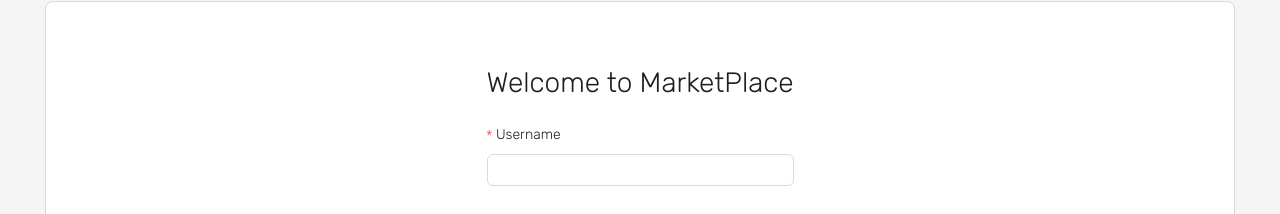
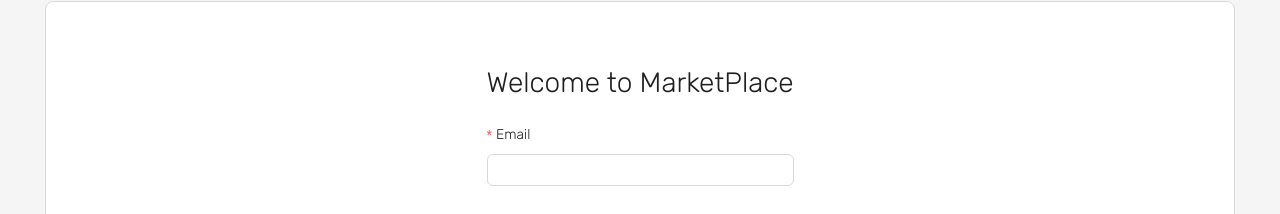
Before and after one commit to ACalderonT/marketplace-app, a React (Vite) app: page /logIn in a window 1280 px wide. Shown: the part 88-302 px from the top of the page. Built offline with nearby package versions, Linux system fonts and the light colour scheme.

Commit message:
Added user services III

```diff
--- a/package.json
+++ b/package.json
@@ -13,6 +13,7 @@
     "@ant-design/icons": "^5.3.7",
     "antd": "^5.19.0",
     "axios": "^1.7.2",
+    "jwt-decode": "^4.0.0",
     "react": "^18.3.1",
     "react-dom": "^18.3.1",
     "react-router-dom": "^6.24.1"
--- a/src/context/UserProvider.jsx
+++ b/src/context/UserProvider.jsx
@@ -12,19 +12,23 @@
         active: false
     }
 
-    const [user, setUser] = useState(initialUserState)
+    const [user, setUser] = useState(initialUserState);
+    const [token, setToken] = useState(null);
 
     const logOut = () => {
         setUser(initialUserState)
     }
+
     const isAuthenticated = user.active
 
     return (
         <UserContext.Provider
             value={{
                 user,
+                setUser,
                 isAuthenticated,
-                setUser,
+                token,
+                setToken,
                 logOut
             }}
         >
--- a/src/services/users.jsx
+++ b/src/services/users.jsx
@@ -1,12 +1,10 @@
-import axios from "axios"
+import axios from "axios";
 
 export const createUser = async (payload) => {
     try{
         const url = `http://localhost:3000/account`
 
         const response = await axios.post(url, payload);
-        console.log("response: ", response);
-        console.log("payload: ", payload);
 
         return response.data
     }catch(error){
@@ -25,3 +23,20 @@
         return error.response.data
     }
 }
+
+export const getUser = async (authToken) => {
+    try{
+        const url = `http://localhost:3000/profile/account`
+
+        const response = await axios.get(url, {
+            headers: {
+                Authorization: `Bearer ${authToken}`
+            }
+        })
+
+        return response
+    }catch(error){
+        console.log(error)
+        return error
+    }
+}
--- a/src/views/Login/Login.jsx
+++ b/src/views/Login/Login.jsx
@@ -2,13 +2,13 @@
 import { useNavigate } from "react-router-dom";
 import { userLogIn } from "../../services/users";
 import { useUser } from "../../context/UserProvider";
+import { useMessage } from "../../context/MessageContext";
+import { jwtDecode } from "jwt-decode";
 import './Login.css'
 
-
-
-
 const Login = () => {
-    const currentUser = useUser()
+    const currentUser = useUser();
+    const message = useMessage();
     const navigate = useNavigate();
 
     const onFinish = (values) => {
@@ -16,7 +16,10 @@
         .then((result) => {
 
             if(result.success){
-                const { id, name, lastname, email, phone, active } = result.data
+                const decodedUser = jwtDecode(result.token)
+                const { id, name, lastname, email, phone, active } = decodedUser
+
+                currentUser.setToken(result.token)
                 currentUser.setUser({
                     id,
                     name,
@@ -25,7 +28,11 @@
                     phone,
                     active
                 })
+
+                message.success('Loged In Successfully!');
                 navigate("/profile/account")
+            }else{
+                message.error('Wrong credentials!');
             }
         })
         .catch((error) => {
@@ -45,12 +52,18 @@
                         <h1>Welcome to MarketPlace</h1>
 
                         <Form.Item
-                            label="Username"
-                            name="username"
-                            rules={[{
-                                required: true,
-                                message: 'Please inputyour username!.'
-                            }]}
+                            label="Email"
+                            name="email"
+                            rules={[
+                                {
+                                    type: "email",
+                                    message: "The input is not a valid email!"
+                                },
+                                {
+                                    required: true,
+                                    message: 'Please input your email!.'
+                                }
+                            ]}
                         >
                             <Input />
                         </Form.Item>
--- a/src/views/Profile/Account/Account.jsx
+++ b/src/views/Profile/Account/Account.jsx
@@ -1,12 +1,15 @@
 import { AntDesignOutlined } from "@ant-design/icons";
 import { Avatar, Button, Col, Flex, Form, Input, Row, Space } from "antd";
-import { useState } from "react";
+import { useEffect, useState } from "react";
 import { useUser } from "../../../context/UserProvider";
+import { getUser } from "../../../services/users";
+import { useNavigate } from "react-router-dom";
 
 const Account = () => {
     const [editMode, setEditMode] = useState(false);
     const currentUser = useUser();
     const [form] = Form.useForm();
+    const navigate = useNavigate()
 
     const handleEditMode = () => {
         setEditMode(!editMode);
@@ -20,6 +23,20 @@
     const onFinish = (values) => {
         console.log(values);
     };
+
+    useEffect(() => {
+        getUser(currentUser.token)
+        .then((result) => {
+
+            if(!result.data['success']){
+                navigate("/");
+                currentUser.logOut()
+            }
+        })
+        .catch((error) => {
+            console.log(error)
+        })
+    })
 
     return(
         <>
@@ -43,14 +60,14 @@
                                 }
                             ]}
                         >
-                            <Input disabled={!editMode} defaultValue={currentUser.name} />
+                            <Input disabled={!editMode} defaultValue={currentUser.user['name']} />
                         </Form.Item>
 
                         <Form.Item
                             label="Lastname"
                             name="lastname"
                         >
-                            <Input disabled={!editMode} defaultValue={currentUser.lastname}/>
+                            <Input disabled={!editMode} defaultValue={currentUser.user['lastname']}/>
                         </Form.Item>
 
                         <Form.Item
@@ -67,7 +84,7 @@
                                 }
                             ]}
                         >
-                            <Input disabled={!editMode} defaultValue={currentUser.email} />
+                            <Input disabled={!editMode} defaultValue={currentUser.user['email']} />
                         </Form.Item>
 
                         <Form.Item
@@ -88,7 +105,7 @@
                                   },
                             ]}
                         >
-                            <Input disabled={!editMode} defaultValue={currentUser.phone} />
+                            <Input disabled={!editMode} defaultValue={currentUser.user['phone']} />
                         </Form.Item>
 
                         {
```
Also changed, not shown: 1 other file (tests, documents, lock files or other folders).
